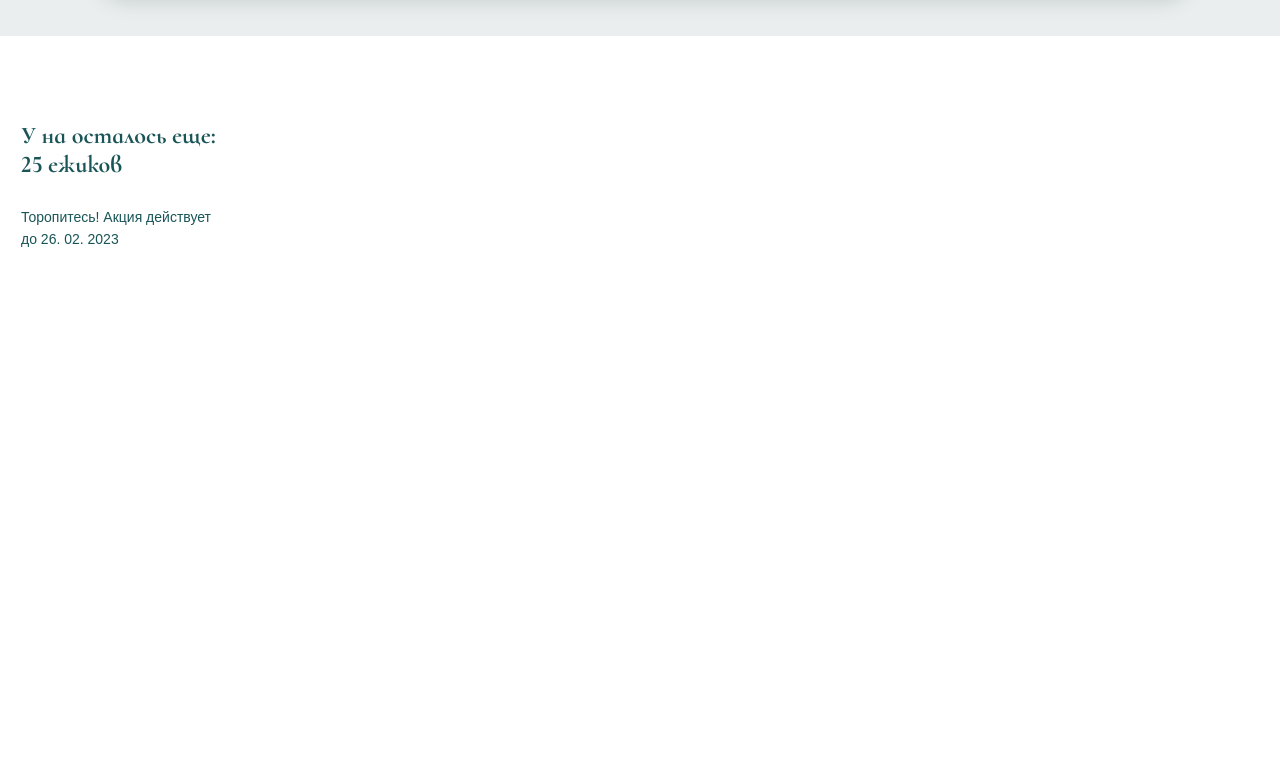
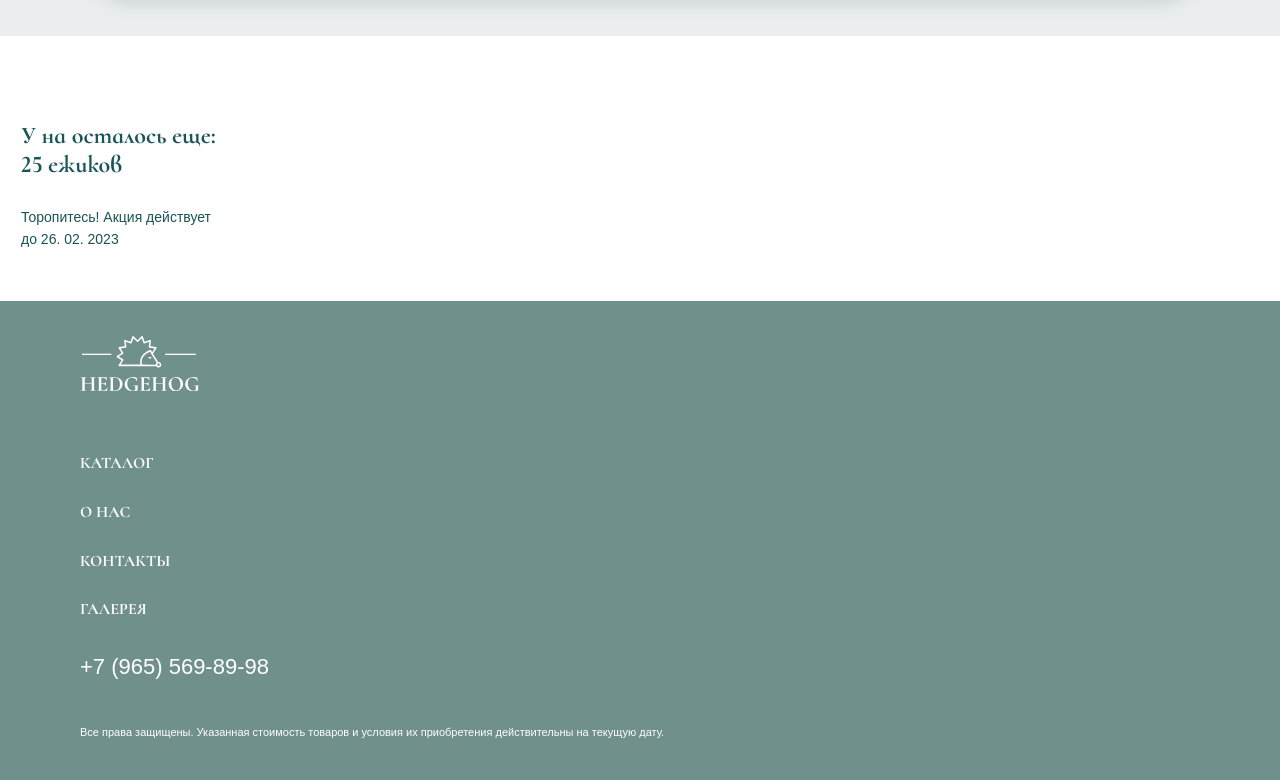
Before and after one commit to Ramc1987/HEDGEHOG, a website: page source/index.html in a window 1280 px wide. Shown: the part 1966-2746 px from the top of the page. Before the commit the page ends 2267 px from the top, so only its background shows below. Drawn offline with nearby package versions, Linux system fonts and the light colour scheme; files that its build step writes are made by us from their sources.

Commit message:
Finish footer

```diff
--- a/gulpfile.js
+++ b/gulpfile.js
@@ -127,6 +127,7 @@ const watcher = () => {
   gulp.watch('source/sass/**/*.scss', gulp.series(styles));
   gulp.watch('source/js/*.js', gulp.series(scripts));
   gulp.watch('source/*.html', gulp.series(html,reload));
+  gulp.watch('source/img/**/*.svg', gulp.series(html,reload));
 }
 
 //Build
--- a/source/index.html
+++ b/source/index.html
@@ -259,7 +259,54 @@
       </section>
     </main>
     <footer class="footer">
-      <div class="__container"></div>
+      <div class="__container footer__content">
+        <a class="footer__link-logo" href="index.html">
+          <img class="footer__logo-image" src="img/logo/logo_footer.svg" width="120" height="56" alt="Логотип сайта по продаже ежиков">
+        </a>
+        <ul class="footer__nav-list">
+          <li class="footer__nav-item">
+            <a class="footer__item-link" href="#">Каталог</a>
+          </li>
+          <li class="footer__nav-item">
+            <a class="footer__item-link" href="#">о нас</a>
+          </li>
+          <li class="footer__nav-item">
+            <a class="footer__item-link" href="#">контакты</a>
+          </li>
+          <li class="footer__nav-item">
+            <a class="footer__item-link" href="#">галерея</a>
+          </li>
+        </ul>
+        <ul class="footer__social-list social">
+          <li class="social__item">
+            <a class="social__link" href="#">
+              <svg class="social__image-icon" width="30" height="30">
+                <use xlink:href="img/sprite.svg#insta"></use>
+              </svg>
+            </a>
+          </li>
+          <li class="social__item">
+            <a class="social__link" href="#">
+              <svg class="social__image-icon" width="30" height="30">
+                <use xlink:href="img/sprite.svg#facebook"></use>
+              </svg>
+            </a>
+          </li>
+          <li class="social__item">
+            <a class="social__link" href="#">
+              <svg class="social__image-icon" width="35" height="30">
+                <use xlink:href="img/sprite.svg#tvitter"></use>
+              </svg>
+            </a>
+          </li>
+        </ul>
+      </div>
+      <div class="__container">
+      <a class="footer__link-phone" href="tel:79655698998">+7 (965) 569-89-98</a>
+      <p class="footer__rights-reserved">Все права защищены.
+        <span class="footer__rights-reserved">Указанная стоимость товаров и условия их приобретения действительны на текущую дату.</span>
+      </p>
+      </div>
     </footer>
     <script src="https://cdn.jsdelivr.net/npm/swiper@8/swiper-bundle.min.js"></script>
     <script src="js/swiper.js"></script>
--- a/source/sass/block/footer.scss
+++ b/source/sass/block/footer.scss
@@ -0,0 +1,91 @@
+.footer {
+  background: #70908b;
+}
+
+.footer__content {
+  padding: 35px 0;
+  display: grid;
+  grid-template-columns: 1fr 1fr;
+}
+
+.footer__link-logo {
+  display: inline-block;
+  margin: 0 0 62px 0;
+}
+
+.footer__logo-image {
+  display: block;
+}
+
+.footer__nav-list {
+  width: 200px;
+  margin: 0;
+  padding: 0;
+  list-style-type: none;
+}
+
+.footer__nav-item {
+  cursor: pointer;
+
+  &:not(:last-child) {
+    margin: 0 0 30px 0;
+  }
+
+  @include font-title(16px, 118%, 700);
+}
+
+.footer__item-link {
+  position: relative;
+  text-decoration: none;
+  text-transform: uppercase;
+  color: #ffffff;
+
+
+  &:hover::after {
+      content: "";
+      position: absolute;
+      width: 100%;
+      height: 2px;
+      background: $color-second;
+      bottom: -5px;
+      left: 0;
+    }
+}
+
+.footer__social-list {
+  display: flex;
+  flex-direction: column;
+  align-items: flex-end;
+  grid-row: 1/3;
+  grid-column: 2/3;
+  margin: 0;
+}
+
+.footer__rights-reserved {
+  color: #ffffff;
+
+  @include font-title(11px, 131%, 400);
+
+  font-family: "Raleway", "Arial", sans-serif;
+}
+
+.footer__rights-reserved span {
+  display: inline-block;
+  margin: 0 0 36px 0;
+}
+
+.footer__link-phone {
+  cursor: pointer;
+  display: inline-block;
+  margin: 0 0 34px 0;
+  text-decoration: none;
+  color: #ffffff;
+  @include font-title(22px, 118%, 500);
+
+  font-family: "Raleway", "Arial", sans-serif;
+  font-feature-settings: 'tnum' on, 'lnum' on;
+
+  &:hover {
+    color: $color-second;
+  }
+}
--- /dev/null
+++ b/source/sass/block/social.scss
@@ -0,0 +1,24 @@
+.social {
+  padding: 10px 0 0 0;
+  list-style-type: none;
+
+  &__item {
+    display: flex;
+    justify-content: center;
+    width: 30px;
+    height: 30px;
+
+    &:not(:last-child) {
+      margin: 0 0 20px 0;
+    }
+  }
+
+  &__link {
+    text-decoration: none;
+    display: inline-block;
+  }
+
+  &__image-icon {
+    display: block;
+  }
+}
--- a/source/sass/style.scss
+++ b/source/sass/style.scss
@@ -14,3 +14,4 @@
 @import "../sass/block/data-client.scss";
 @import "../sass/block/stock.scss";
 @import "../sass/block/footer.scss";
+@import "../sass/block/social.scss";
```
Also changed, not shown: source/img/Icons-svg/facebook.svg (added), source/img/Icons-svg/insta.svg (added), source/img/Icons-svg/tvitter.svg (added), source/img/logo/logo_footer.svg (added).
